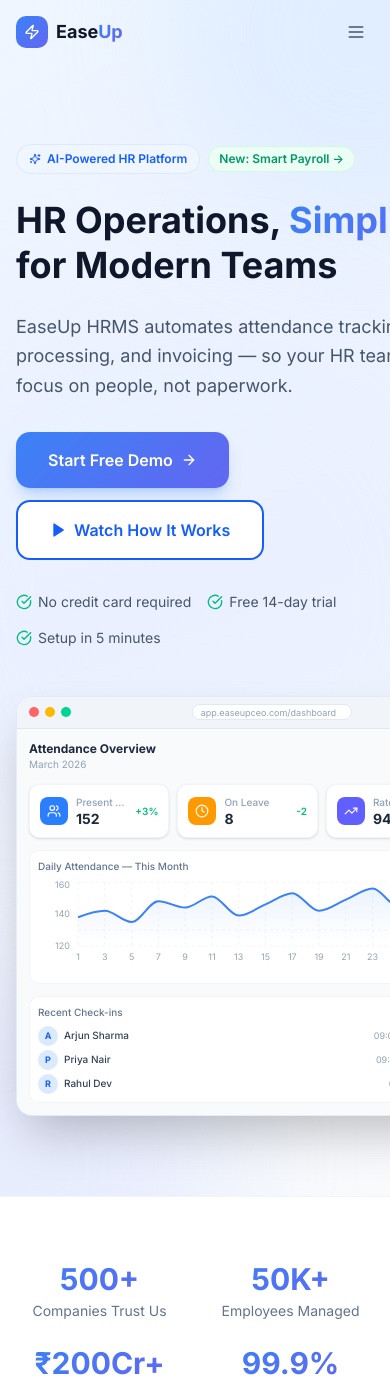
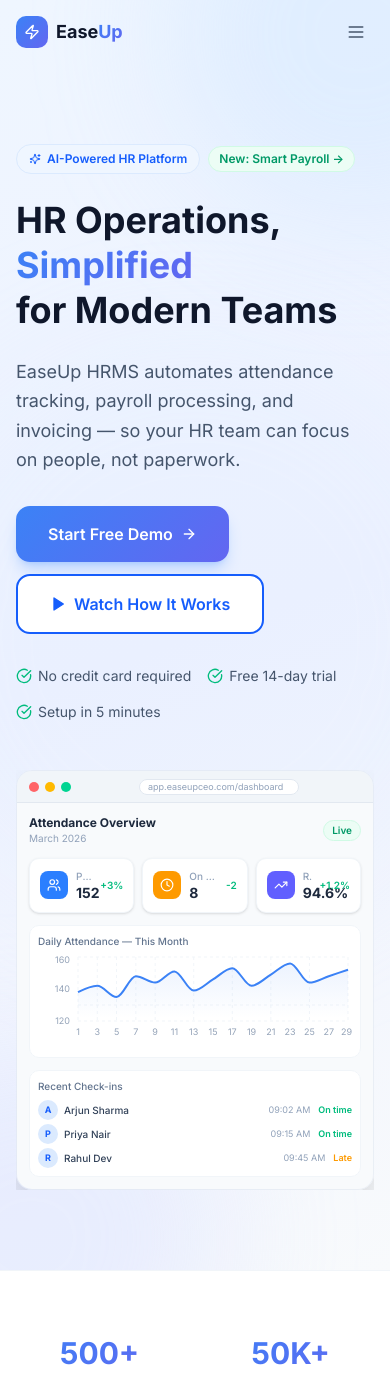
Before and after one commit to arsalan-affy/easeupceo-web, a React (Vite) app: page / in a window 390 px wide. Shown: the top 1377 px of the page. Built offline with nearby package versions, Linux system fonts and the light colour scheme.

Commit message:
responsive sections

```diff
--- a/src/marketing/components/features/FeatureBlock.jsx
+++ b/src/marketing/components/features/FeatureBlock.jsx
@@ -29,7 +29,7 @@
         </CTAButton>
       </AnimatedSection>
 
-      <AnimatedSection direction={reverse ? "left" : "right"} delay={0.1} className={reverse ? "lg:order-1" : ""}>
+      <AnimatedSection direction={reverse ? "left" : "right"} delay={0.1} className={`w-full min-w-0 overflow-hidden${reverse ? " lg:order-1" : ""}`}>
         <DashboardPreview variant={mockupVariant} height={380} />
       </AnimatedSection>
     </div>
--- a/src/marketing/components/home/HeroSection.jsx
+++ b/src/marketing/components/home/HeroSection.jsx
@@ -92,7 +92,7 @@
           </div>
 
           {/* Right: Dashboard Preview */}
-          <div className="relative">
+          <div className="relative w-full min-w-0 overflow-hidden">
             <DashboardPreview variant="attendance" height={420} />
 
             {/* Floating badges */}
--- a/src/marketing/components/mockups/DashboardPreview.jsx
+++ b/src/marketing/components/mockups/DashboardPreview.jsx
@@ -24,7 +24,7 @@
 
   const wrapper = (
     <div
-      className={cn("rounded-2xl overflow-hidden shadow-2xl border border-slate-200/60", className)}
+      className={cn("w-full rounded-2xl overflow-hidden shadow-2xl border border-slate-200/60", className)}
       style={{ height }}
     >
       {/* Browser chrome */}
@@ -57,7 +57,7 @@
       className={className}
     >
       <div
-        className="rounded-2xl overflow-hidden shadow-2xl border border-slate-200/60"
+        className="w-full rounded-2xl overflow-hidden shadow-2xl border border-slate-200/60"
         style={{ height }}
       >
         <div className="h-8 bg-slate-100 border-b border-slate-200 flex items-center px-3 gap-1.5 shrink-0">
--- a/src/marketing/layouts/MarketingLayout.jsx
+++ b/src/marketing/layouts/MarketingLayout.jsx
@@ -6,7 +6,7 @@
   return (
     <div className="min-h-screen flex flex-col bg-white">
       <MarketingNavbar />
-      <main className="flex-1">
+      <main className="flex-1 overflow-x-hidden">
         <Outlet />
       </main>
       <MarketingFooter />
```
